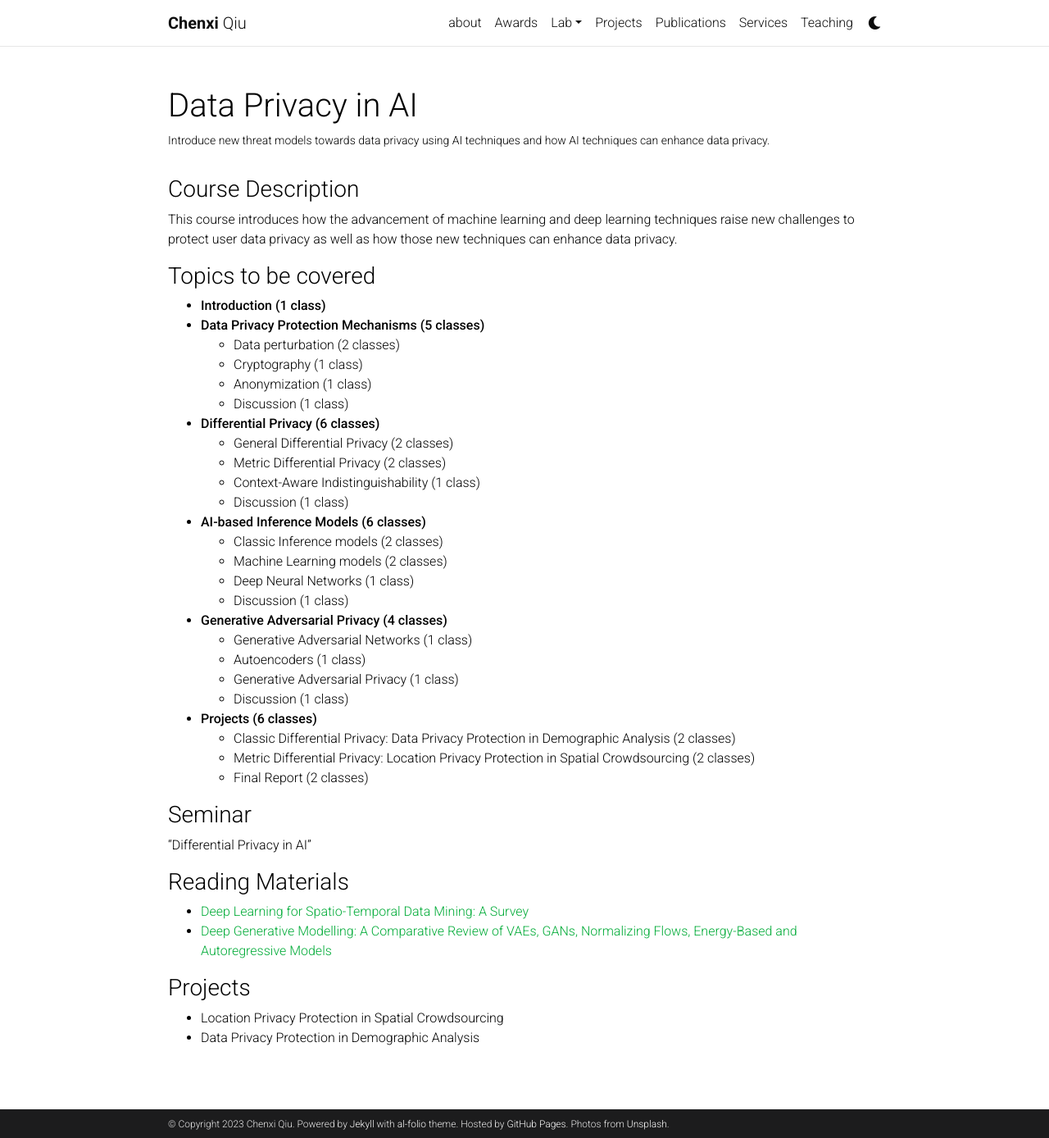
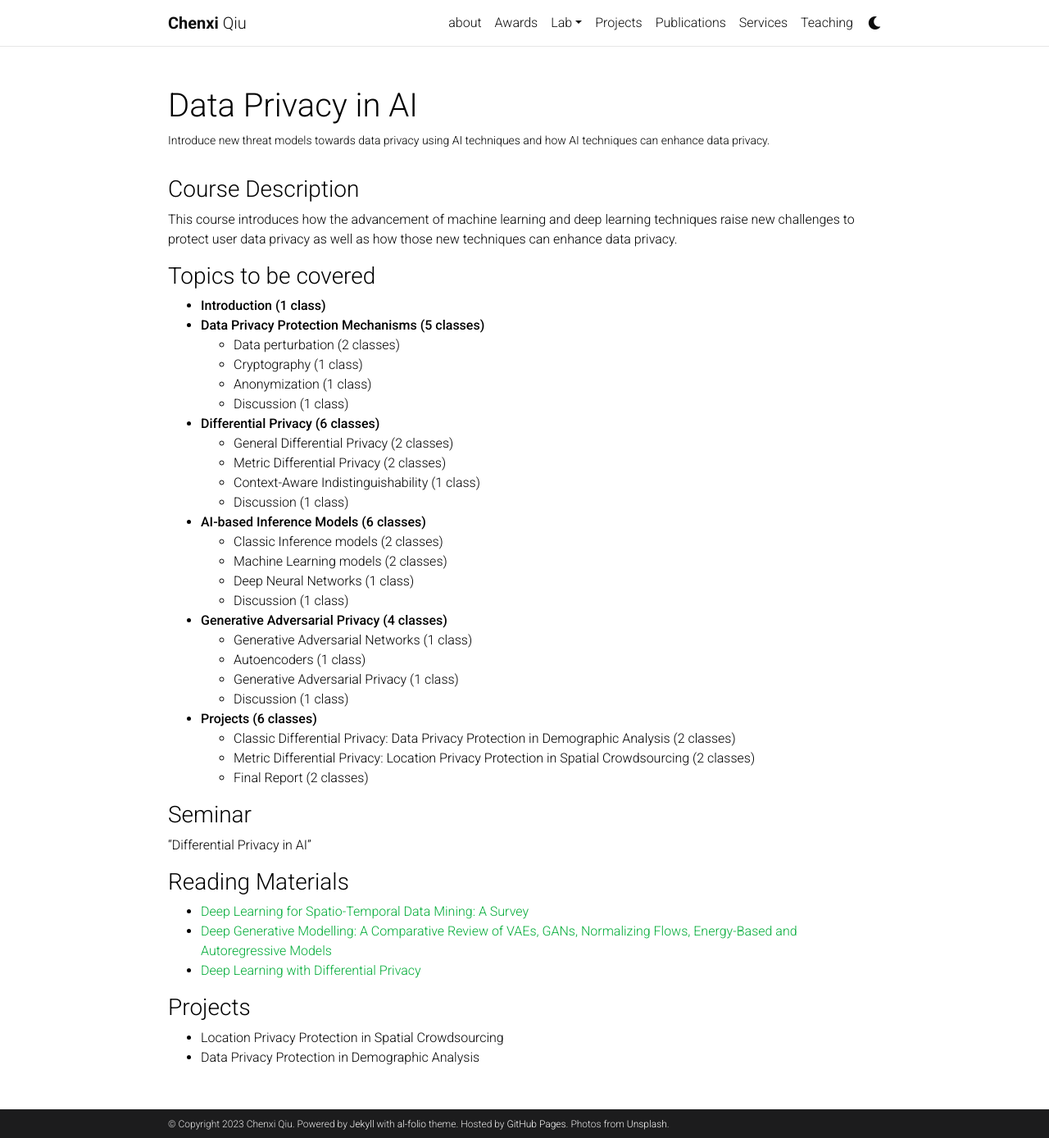
Before and after one commit to chenxiunt/chenxiunt.github.io, a Jekyll site: the page built from _teaching/DataPrivacyAI.markdown, in a window 1280 px wide and 1388 px high. Shown: the whole window at 82% size. Built offline with Jekyll 4.4.1, drawn with Linux system fonts in a browser that asks for light colours; comment, search, counter and statistics services are not loaded; a style sheet for code colours, icons or effects is not loaded.

Commit message:
Update DataPrivacyAI.markdown

```diff
--- a/_teaching/DataPrivacyAI.markdown
+++ b/_teaching/DataPrivacyAI.markdown
@@ -44,6 +44,8 @@ This course introduces how the advancement of machine learning and deep learning
 ### Reading Materials ###
 * <a href="https://ieeexplore.ieee.org/abstract/document/9204396">Deep Learning for Spatio-Temporal Data Mining: A Survey</a>
 * <a href="https://ieeexplore.ieee.org/document/9555209">Deep Generative Modelling: A Comparative Review of VAEs, GANs, Normalizing Flows, Energy-Based and Autoregressive Models</a>
+* <a href="https://dl.acm.org/doi/abs/10.1145/2976749.2978318?casa_token=TuzrownRpQ4AAAAA:Op5q3Adm8oOns-zb3JH6tDxi4dnVoj3VierC-mHyZsP4KHvZZHU20h8VawG_OQX_4BsJR0UoVgCJvw">Deep Learning with Differential Privacy</a>
+
 
 
 ### Projects ###
```
